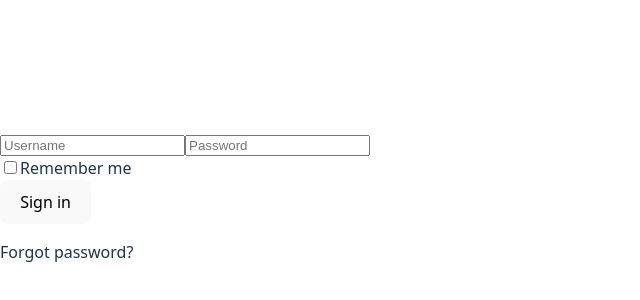
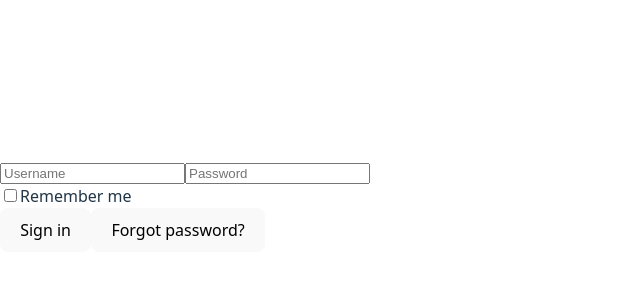
Before and after one commit to AnaBojato/Parcial_Web, a React (Vite) app in the folder second_point/Sign_in_movil/: page / in a window 1280 px wide. Shown: the part 194-494 px from the top of the page, without its empty margins (0-640 px from the left). Built offline with nearby package versions, Linux system fonts and the light colour scheme.

Commit message:
🔗 Make 'Forgot password?' a clickable button

```diff
--- a/second_point/Sign_in_movil/package.json
+++ b/second_point/Sign_in_movil/package.json
@@ -1,7 +1,7 @@
 {
   "name": "sign-in-movil",
   "private": true,
-  "version": "0.3.0",
+  "version": "0.3.1",
   "type": "module",
   "scripts": {
     "dev": "vite",
--- a/second_point/Sign_in_movil/src/pages/Login.jsx
+++ b/second_point/Sign_in_movil/src/pages/Login.jsx
@@ -49,7 +49,15 @@ export default function Login() {
 
           <button type="submit">Sign in</button>
 
-          <p className="forgot">Forgot password?</p>
+          <button
+            type="button"
+            className="forgot"
+            onClick={() => console.log("Redirect to forgot password")}
+          >
+            Forgot password?
+          </button>
+
+
         </form>
       </div>
     </div>
```
